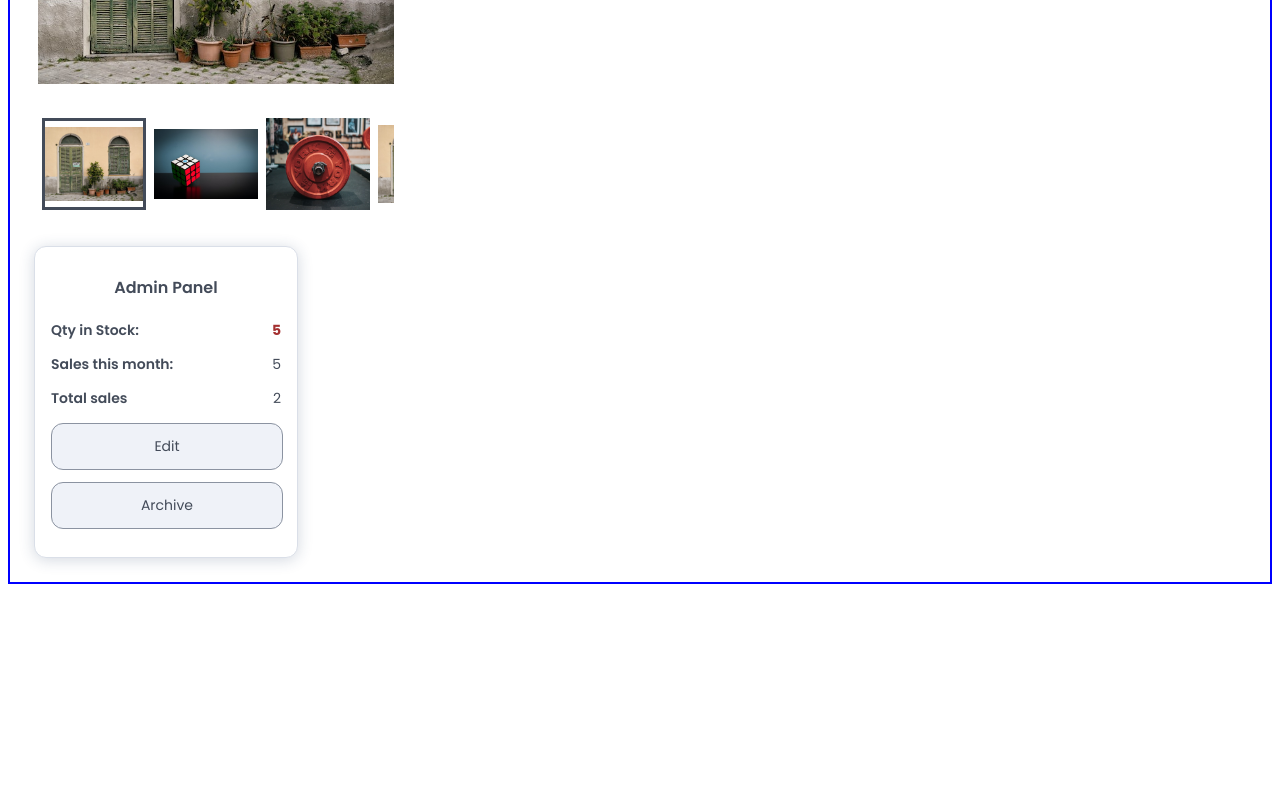
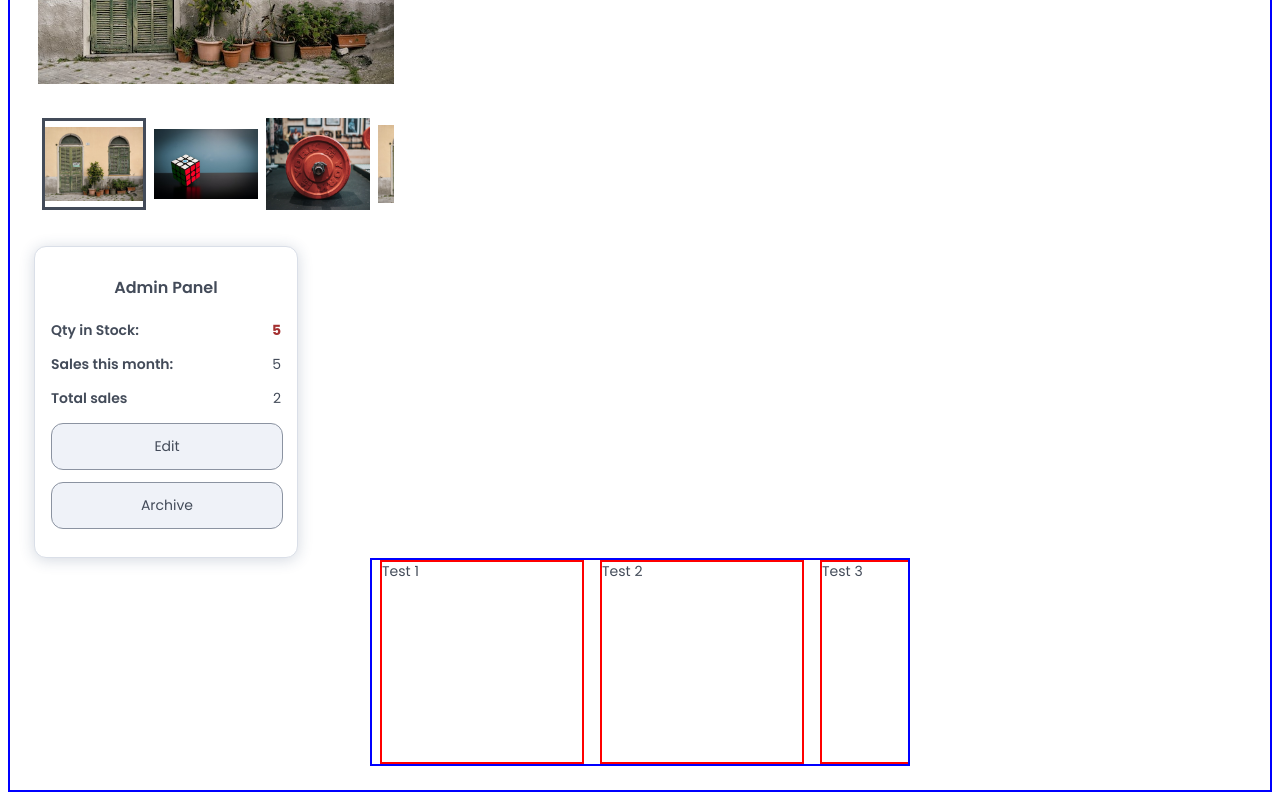
Before and after one commit to asyrul21/reso-ui, a React app: page / in a window 1280 px wide. Shown: the part 4938-5738 px from the top of the page. Before the commit the page ends 5530 px from the top, so only its background shows below. Built offline with nearby package versions, Linux system fonts and the light colour scheme.

Commit message:
1. spacings prop margin horizontal auto fix; 2. Horizontal Scroll Container and Item component and stories

```diff
--- a/src/App.tsx
+++ b/src/App.tsx
@@ -10,6 +10,8 @@ import { Banner } from "@components/Banner";
 import { ComponentLoader } from "@components/Loaders/Component-Loader";
 import { ComponentError } from "@components/Errors/Component-Error";
 import { LoadingContainer } from "@components/Containers/Loading-Container";
+import { HorizontalScrollContainer } from "@components/Containers/Horizontal-Scroll-Container";
+import { HorizontalScrollItem } from "@components/Containers/Horizontal-Scroll-Item";
 import { View } from "@components/Containers/View";
 import { Modal } from "@components/Containers/Modal";
 import { MultiImageViewer } from "@components/Multi-Image-Viewer";
@@ -220,6 +222,26 @@ const App = () => {
             }}
           />
         </Panel>
+        <HorizontalScrollContainer
+          mh={"center"}
+          rootStyles={{ border: "2px solid blue" }}
+        >
+          <HorizontalScrollItem mh={2}>
+            <div className="app_test_box">Test 1</div>
+          </HorizontalScrollItem>
+          <HorizontalScrollItem mh={2}>
+            <div className="app_test_box">Test 2</div>
+          </HorizontalScrollItem>
+          <HorizontalScrollItem mh={2}>
+            <div className="app_test_box">Test 3</div>
+          </HorizontalScrollItem>
+          <HorizontalScrollItem mh={2}>
+            <div className="app_test_box">Test 4</div>
+          </HorizontalScrollItem>
+          <HorizontalScrollItem mh={2}>
+            <div className="app_test_box">Test 5</div>
+          </HorizontalScrollItem>
+        </HorizontalScrollContainer>
       </View>
     </>
   );
--- a/src/components/Banner/Banner.tsx
+++ b/src/components/Banner/Banner.tsx
@@ -50,7 +50,7 @@ export const Banner = ({
       alt={alt}
       imgClassName={imgClassName}
       imgStyles={imgStyles}
-      mv={fullWidth ? 0 : "center"}
+      mh={fullWidth ? 0 : "center"}
     />
   );
 };
--- /dev/null
+++ b/src/components/Containers/Horizontal-Scroll-Container/Horizontal-Scroll-Container.tsx
@@ -0,0 +1,50 @@
+import React from "react";
+
+// import base interface
+import IComponent from "@interfaces/IComponent";
+import { IPaddingProps, IMarginProps } from "@interfaces/ISpacingsProps";
+
+// styles
+import "./styles/Horizontal-Scroll-Container.layout.scss";
+
+// utils
+import {
+  createComponentStyles,
+  createLayoutStyles,
+  withSpacingsProps,
+} from "@utils/styles";
+
+export interface IHSCProps extends IComponent, IPaddingProps, IMarginProps {
+  children: React.ReactNode;
+  inheritWidth?: boolean;
+}
+
+export const HorizontalScrollContainer = ({
+  children,
+  inheritWidth = false,
+  rootClassName,
+  rootStyles = {},
+  ...spacingsProps
+}: IHSCProps) => {
+  const containerStyles = createComponentStyles(
+    createLayoutStyles(
+      withSpacingsProps(
+        {
+          hsc_container: true,
+          hsc_container_inheritWidth: inheritWidth,
+        },
+        spacingsProps
+      ),
+      rootClassName
+    )
+  );
+  return (
+    <div
+      className={containerStyles}
+      style={rootStyles}
+      data-testid="horizontal-scroll-container-root"
+    >
+      {children}
+    </div>
+  );
+};
--- /dev/null
+++ b/src/components/Containers/Horizontal-Scroll-Container/index.ts
@@ -0,0 +1,2 @@
+import "@styles/global.scss";
+export * from "./Horizontal-Scroll-Container";
--- /dev/null
+++ b/src/components/Containers/Horizontal-Scroll-Container/styles/Horizontal-Scroll-Container.layout.scss
@@ -0,0 +1,14 @@
+.hsc_container {
+  //   border: 2px solid $primary-grey-medium;
+  //   border-radius: 0 0 $border-radius-small $border-radius-small;
+  width: 540px;
+  overflow-x: auto;
+  display: flex;
+  flex-wrap: nowrap;
+  flex-shrink: 0;
+}
+
+.hsc_container_inheritWidth {
+  width: 100%;
+  min-width: inherit;
+}
--- /dev/null
+++ b/src/components/Containers/Horizontal-Scroll-Item/Horizontal-Scroll-Item.tsx
@@ -0,0 +1,47 @@
+import React from "react";
+
+// import base interface
+import IComponent from "@interfaces/IComponent";
+import { IPaddingProps, IMarginProps } from "@interfaces/ISpacingsProps";
+
+// styles
+import "./styles/Horizontal-Scroll-Item.layout.scss";
+
+// utils
+import {
+  createComponentStyles,
+  createLayoutStyles,
+  withSpacingsProps,
+} from "@utils/styles";
+
+export interface IHSIProps extends IComponent, IPaddingProps, IMarginProps {
+  children: React.ReactNode;
+}
+
+export const HorizontalScrollItem = ({
+  children,
+  rootClassName,
+  rootStyles = {},
+  ...spacingsProps
+}: IHSIProps) => {
+  const ItemStyles = createComponentStyles(
+    createLayoutStyles(
+      withSpacingsProps(
+        {
+          hsi_container: true,
+        },
+        spacingsProps
+      ),
+      rootClassName
+    )
+  );
+  return (
+    <div
+      className={ItemStyles}
+      style={rootStyles}
+      data-testid="horizontal-scroll-item-root"
+    >
+      {children}
+    </div>
+  );
+};
--- /dev/null
+++ b/src/components/Containers/Horizontal-Scroll-Item/index.ts
@@ -0,0 +1,2 @@
+import "@styles/global.scss";
+export * from "./Horizontal-Scroll-Item";
--- /dev/null
+++ b/src/components/Containers/Horizontal-Scroll-Item/styles/Horizontal-Scroll-Item.layout.scss
@@ -0,0 +1,4 @@
+.hsi_container {
+  flex-shrink: 0;
+  width: fit-content;
+}
--- a/src/styles/_spacings.scss
+++ b/src/styles/_spacings.scss
@@ -45,9 +45,6 @@
   margin-top: 0;
   margin-bottom: 0;
 }
-.spacing-mv-center {
-  margin: 0 auto;
-}
 .spacing-mv-1 {
   margin-top: $margin-xxxsmall;
   margin-bottom: $margin-xxxsmall;
@@ -86,6 +83,10 @@
 }
 
 /* margin horizontal */
+.spacing-mh-center {
+  margin-left: auto;
+  margin-right: auto;
+}
 .spacing-mh-0 {
   margin-left: 0;
   margin-right: 0;
```
Also changed, not shown: src/types/ISpacingsProps.ts (+5 -5 lines), 2 other files (tests, documents, lock files or other folders).
